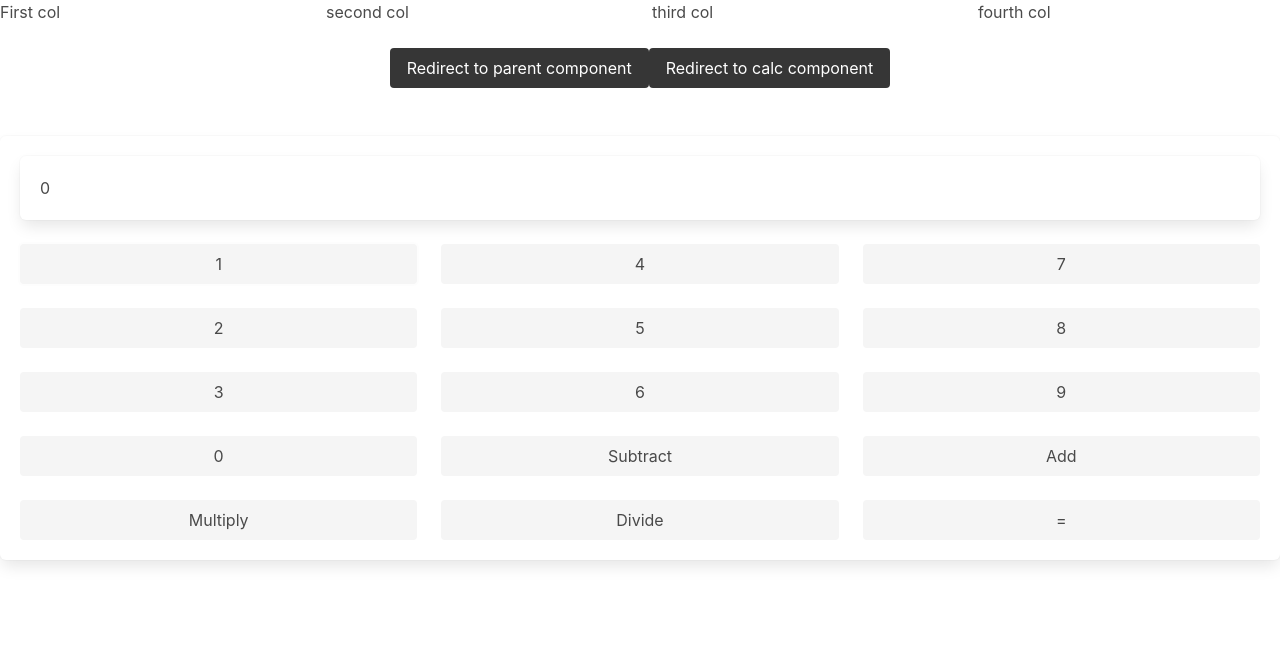
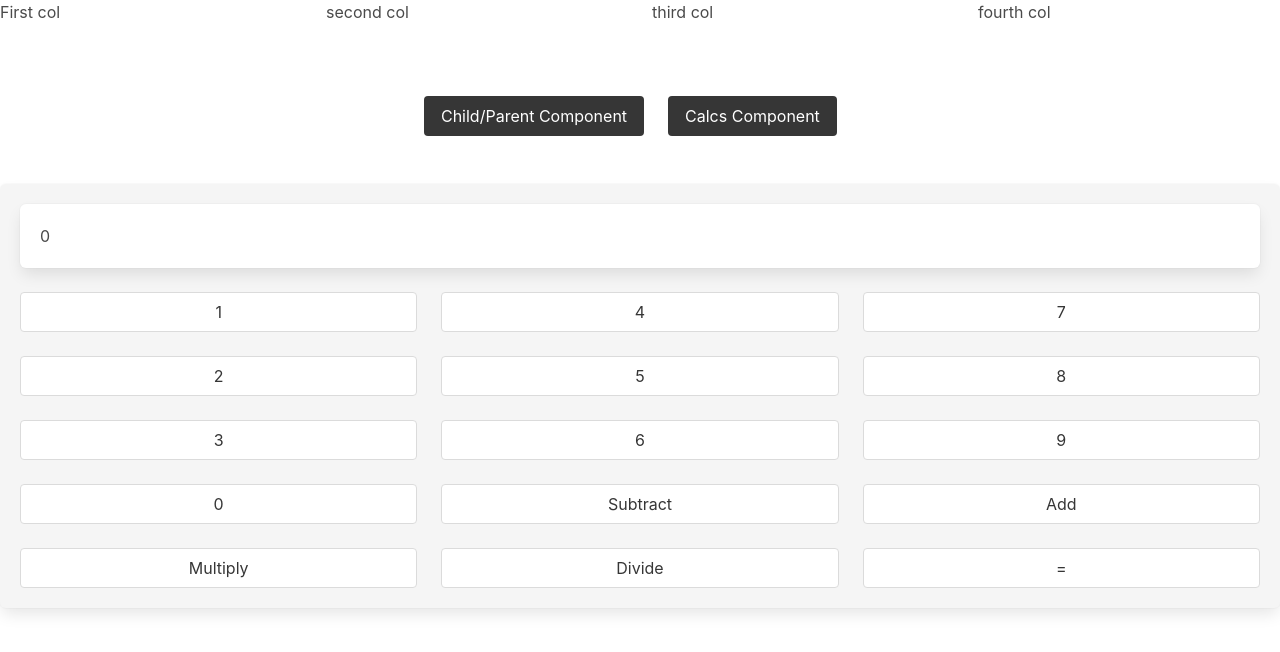
Before and after one commit to bertw2002/hello_world, an Angular app in the folder hello-angular/: page /Calculator in a window 1280 px wide. Shown: the top 652 px of the page. Built offline with nearby package versions, Linux system fonts and the light colour scheme.

Commit message:
still problem with list functionality

```diff
--- a/hello-angular/src/app/app.component.html
+++ b/hello-angular/src/app/app.component.html
@@ -21,9 +21,22 @@
     </div>
 
   </div>
-  <div style="text-align: center">
-    <button class="button is-dark" type='button' (click)="redirectParent()">Redirect to parent component</button>
-    <button class="button is-dark" type='button' (click)="redirectCalculator()">Redirect to calc component</button>
+  <br><br>
+  <div class="columns">
+    <div class="column">
+    </div>
+    <div class="column">
+    </div>
+    <div class="column">
+      <button class="button is-dark" (click)="redirectParent()">Child/Parent Component</button>
+    </div>
+    <div class="column">
+      <button class="button is-dark" (click)="redirectCalculator()">Calcs Component</button>
+    </div>
+    <div class="column">
+    </div>
+    <div class="column">
+    </div>
   </div>
 </body>
 </html>
--- a/hello-angular/src/app/calcmain/calcmain.component.css
+++ b/hello-angular/src/app/calcmain/calcmain.component.css
@@ -1,10 +1,9 @@
 .header {
   text-align: center;
-  background-color: #7e9a9a;
   top: 0;
   position: fixed;
   width:100%;
-  height: 50px;
+  height:150px;
   right:0;
   z-index:2;
 }
--- a/hello-angular/src/app/calcmain/calcmain.component.html
+++ b/hello-angular/src/app/calcmain/calcmain.component.html
@@ -1,6 +1,6 @@
 
 <div class="header">
-  <h1>Calculators</h1>
+  <h1 class="has-text-white has-background-dark is-size-1">Calculators</h1>
 </div>
 <div class="columns">
   <div class="column is-1.5">
@@ -14,5 +14,5 @@
   </div>
 </div>
 <app-expand>
-  <p style="white-space: pre-wrap;"></p>
+  <p style="white-space: pre-wrap;"> HELLO</p>
 </app-expand>
--- a/hello-angular/src/app/calculator/calculator.component.html
+++ b/hello-angular/src/app/calculator/calculator.component.html
@@ -7,31 +7,31 @@
 <body>
   <br>
   <br>
-  <div class="box">
+  <div class="box has-background-light">
     <div class="columns">
       <div class="column">
         <h2 class="box">{{numDisplay}}</h2>
         <div class="columns">
           <div class="column">
-            <button class='button is-normal is-light is-fullwidth is-focused' (click)="add(1)">1</button> <br>
-            <button class='button is-normal is-light is-fullwidth' (click)="add(4)">2</button> <br>
-            <button class='button is-normal is-light is-fullwidth' (click)="add(7)">3</button> <br>
-            <button class='button is-normal is-light is-fullwidth' (click)="add(10)">0</button> <br>
-            <button class='button is-normal is-light is-fullwidth' (click)="addMult()">Multiply</button>
+            <button class='button is-normal is-fullwidth' (click)="add(1)">1</button> <br>
+            <button class='button is-normal is-fullwidth' (click)="add(4)">2</button> <br>
+            <button class='button is-normal is-fullwidth' (click)="add(7)">3</button> <br>
+            <button class='button is-normal is-fullwidth' (click)="add(10)">0</button> <br>
+            <button class='button is-normal is-fullwidth' (click)="addMult()">Multiply</button>
           </div>
           <div class="column">
-            <button class='button is-normal is-light is-fullwidth' (click)="add(2)">4</button> <br>
-            <button class='button is-normal is-light is-fullwidth' (click)="add(5)">5</button> <br>
-            <button class='button is-normal is-light is-fullwidth' (click)="add(8)">6</button> <br>
-            <button class='button is-normal is-light is-fullwidth' (click)="addSub()">Subtract</button> <br>
-            <button class='button is-normal is-light is-fullwidth' (click)="addDiv()">Divide</button>
+            <button class='button is-normal is-fullwidth' (click)="add(2)">4</button> <br>
+            <button class='button is-normal is-fullwidth' (click)="add(5)">5</button> <br>
+            <button class='button is-normal is-fullwidth' (click)="add(8)">6</button> <br>
+            <button class='button is-normal is-fullwidth' (click)="addSub()">Subtract</button> <br>
+            <button class='button is-normal is-fullwidth' (click)="addDiv()">Divide</button>
           </div>
           <div class="column">
-            <button class='button is-normal is-light is-fullwidth' (click)="add(3)">7</button> <br>
-            <button class='button is-normal is-light is-fullwidth' (click)="add(6)">8</button> <br>
-            <button class='button is-normal is-light is-fullwidth' (click)="add(9)">9</button> <br>
-            <button class='button is-normal is-light is-fullwidth' (click)="addAdd()">Add</button> <br>
-            <button class='button is-normal is-light is-fullwidth' (click)="calculate()">=</button>
+            <button class='button is-normal is-fullwidth' (click)="add(3)">7</button> <br>
+            <button class='button is-normal is-fullwidth' (click)="add(6)">8</button> <br>
+            <button class='button is-normal is-fullwidth' (click)="add(9)">9</button> <br>
+            <button class='button is-normal is-fullwidth' (click)="addAdd()">Add</button> <br>
+            <button class='button is-normal is-fullwidth' (click)="calculate()">=</button>
 
           </div>
         </div>
--- a/hello-angular/src/app/expand/expand.component.css
+++ b/hello-angular/src/app/expand/expand.component.css
@@ -1,8 +1,4 @@
-.container{
-  background-color: salmon;
-  width: 100%;
-  font-size: 50px;
-}
+
 
 .aHeader{
   background-color: #7e9a9a;
@@ -11,7 +7,7 @@
 }
 
 .aHeader:hover{
-  background-color: lightgreen;
+  background-color: gray;
 }
 
 .abody{
--- a/hello-angular/src/app/expand/expand.component.html
+++ b/hello-angular/src/app/expand/expand.component.html
@@ -1,6 +1,6 @@
-<div class="container">
+<div class="box has-background-gray-dark">
   <div class="aHeader" (click)="expandToggle()">
-    Click for Answer List:
+    Answer List:
   </div>
   <div class="aBody" [@panelState]="contract">
     <ng-content> </ng-content>
```
